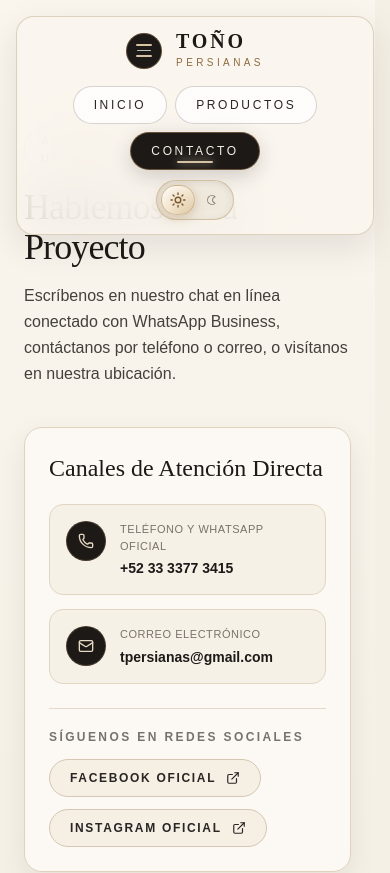
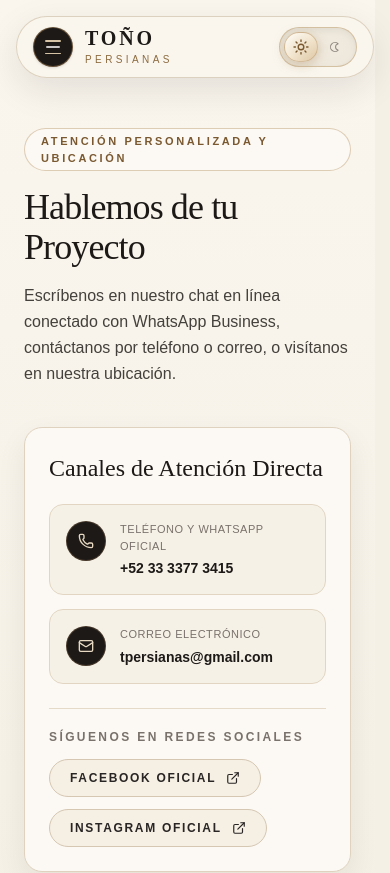
Before and after one commit to Bioanim-Games/TonoPersianas, a React (Vite) app in the folder ui/: page /contacto in a window 390 px wide. Shown: the top 873 px of the page. Built offline with nearby package versions, Linux system fonts and the light colour scheme.

Commit message:
Mobile styles working

```diff
--- /dev/null
+++ b/ui/src/components/layout/MobileMenuDropdown.tsx
@@ -0,0 +1,121 @@
+import { cn } from 'cn'
+import { ArrowUpRight } from 'lucide-react'
+import { NavLink } from 'react-router'
+import { useTranslation } from '@/i18n'
+import { NAV_ITEMS } from '@/types/navigation'
+
+export interface MobileMenuDropdownProps {
+  isOpen: boolean
+  onClose: () => void
+}
+
+export function MobileMenuDropdown({
+  isOpen,
+  onClose,
+}: MobileMenuDropdownProps) {
+  const { t } = useTranslation()
+
+  return (
+    <div
+      id="mobile-navigation-menu"
+      aria-hidden={!isOpen}
+      className={cn(
+        'mx-auto grid max-w-7xl transition-all duration-300 ease-[cubic-bezier(0.22,1,0.36,1)] md:hidden',
+        isOpen
+          ? 'mt-2.5 grid-rows-[1fr] translate-y-0 opacity-100'
+          : 'pointer-events-none mt-0 grid-rows-[0fr] -translate-y-2 opacity-0',
+      )}
+    >
+      <div className="overflow-hidden">
+        <div
+          className={cn(
+            'rounded-3xl border p-4 backdrop-blur-2xl transition-colors duration-300',
+            'border-[#D5C7B2]/90 bg-[#FAF6EE]/95 shadow-[0_24px_48px_rgba(28,24,21,0.16)]',
+            'dark:border-[#D6C3A5]/25 dark:bg-[#1C1815]/95 dark:shadow-[0_24px_50px_rgba(0,0,0,0.68)]',
+          )}
+        >
+          {/* Architectural Section Eyebrow */}
+          <div className="mb-2.5 flex items-center justify-between px-3 pt-1">
+            <span className="text-[10px] font-semibold tracking-[0.28em] text-[#8C6A3E] uppercase dark:text-[#D6C3A5]/80">
+              {t.mobileMenu.sectionTitle}
+            </span>
+            <span
+              aria-hidden="true"
+              className="h-px flex-1 ml-3 bg-gradient-to-r from-[#D5C7B2]/80 to-transparent dark:from-[#D6C3A5]/25"
+            />
+          </div>
+
+          {/* Collapsible Navigation Links */}
+          <nav aria-label={t.mobileMenu.sectionTitle} className="flex flex-col gap-2">
+            {NAV_ITEMS.map((item, idx) => {
+              const stepNumber = `0${idx + 1}`
+              return (
+                <NavLink
+                  key={item.id}
+                  to={item.path}
+                  end={item.path === '/'}
+                  tabIndex={isOpen ? 0 : -1}
+                  onClick={onClose}
+                  className={({ isActive }) =>
+                    cn(
+                      'group relative flex items-center justify-between rounded-2xl border px-4 py-3.5 transition-all duration-200 select-none',
+                      isActive
+                        ? 'border-[#9E7B4F]/65 bg-stone-900 text-[#F6EFE4] shadow-[0_10px_24px_rgba(28,24,21,0.18)] dark:border-[#D6C3A5]/55 dark:bg-stone-900/90 dark:text-stone-50 dark:shadow-[0_10px_28px_rgba(0,0,0,0.45)]'
+                        : 'border-[#E2D6C3]/80 bg-[#FCF9F4]/85 text-stone-800 hover:border-[#9E7B4F]/60 hover:bg-white hover:text-stone-950 dark:border-stone-800/80 dark:bg-[#25201C]/75 dark:text-stone-200 dark:hover:border-[#D6C3A5]/40 dark:hover:bg-stone-900/75 dark:hover:text-stone-50',
+                    )
+                  }
+                >
+                  {({ isActive }) => (
+                    <>
+                      <span className="flex items-center gap-3.5">
+                        <span
+                          className={cn(
+                            'font-mono text-[11px] tracking-widest transition-colors',
+                            isActive
+                              ? 'text-[#D6C3A5]'
+                              : 'text-[#8C6A3E] dark:text-[#D6C3A5]/70',
+                          )}
+                        >
+                          {stepNumber}
+                        </span>
+                        <span className="text-xs font-semibold tracking-[0.22em] uppercase">
+                          {t.nav[item.id]}
+                        </span>
+                      </span>
+
+                      <span className="flex items-center gap-2.5">
+                        {isActive && (
+                          <span
+                            aria-hidden="true"
+                            className="h-1.5 w-1.5 rounded-full bg-[#D6C3A5] shadow-[0_0_8px_#D6C3A5]"
+                          />
+                        )}
+                        <ArrowUpRight
+                          aria-hidden="true"
+                          className={cn(
+                            'size-4 transition-transform duration-200 group-hover:translate-x-0.5 group-hover:-translate-y-0.5',
+                            isActive
+                              ? 'text-[#D6C3A5]'
+                              : 'text-stone-400 group-hover:text-[#8C6A3E] dark:text-stone-500 dark:group-hover:text-[#D6C3A5]',
+                          )}
+                        />
+                      </span>
+                    </>
+                  )}
+                </NavLink>
+              )
+            })}
+          </nav>
+
+          {/* Subtle Editorial Tagline Footer */}
+          <div className="mt-3.5 flex items-center justify-between border-t border-[#E2D6C3]/80 px-3 pt-3 text-[11px] text-stone-600 dark:border-stone-800/80 dark:text-stone-400">
+            <span className="font-heading italic">{t.brand.tagline}</span>
+            <span className="font-mono text-[10px] tracking-[0.2em] text-[#8C6A3E] uppercase dark:text-[#D6C3A5]">
+              {t.brand.name}
+            </span>
+          </div>
+        </div>
+      </div>
+    </div>
+  )
+}
--- a/ui/src/components/layout/Navbar.tsx
+++ b/ui/src/components/layout/Navbar.tsx
@@ -1,5 +1,7 @@
 import { cn } from 'cn'
-import { Link } from 'react-router'
+import { useEffect, useRef, useState } from 'react'
+import { Link, useLocation } from 'react-router'
+import { MobileMenuDropdown } from '@/components/layout/MobileMenuDropdown'
 import { NavButton } from '@/components/layout/NavButton'
 import { ThemeToggle } from '@/components/layout/ThemeToggle'
 import { useTranslation } from '@/i18n'
@@ -7,47 +9,120 @@ import { NAV_ITEMS } from '@/types/navigation'
 
 export function Navbar() {
   const { t } = useTranslation()
+  const location = useLocation()
+  const [isMobileMenuOpen, setIsMobileMenuOpen] = useState(false)
+  const headerRef = useRef<HTMLElement | null>(null)
+
+  useEffect(() => {
+    setIsMobileMenuOpen(false)
+  }, [location.pathname])
+
+  useEffect(() => {
+    if (!isMobileMenuOpen) return
+
+    function handleKeyDown(event: KeyboardEvent) {
+      if (event.key === 'Escape') {
+        setIsMobileMenuOpen(false)
+      }
+    }
+
+    function handlePointerDown(event: PointerEvent) {
+      if (
+        headerRef.current &&
+        event.target instanceof Node &&
+        !headerRef.current.contains(event.target)
+      ) {
+        setIsMobileMenuOpen(false)
+      }
+    }
+
+    window.addEventListener('keydown', handleKeyDown)
+    window.addEventListener('pointerdown', handlePointerDown)
+    return () => {
+      window.removeEventListener('keydown', handleKeyDown)
+      window.removeEventListener('pointerdown', handlePointerDown)
+    }
+  }, [isMobileMenuOpen])
 
   return (
-    <header className="fixed inset-x-0 top-0 z-50 px-4 pt-4 sm:px-8 sm:pt-6">
+    <header
+      ref={headerRef}
+      className="fixed inset-x-0 top-0 z-50 px-4 pt-4 sm:px-8 sm:pt-6"
+    >
       <div
         className={cn(
-          'mx-auto flex max-w-7xl flex-col items-center justify-between gap-4 rounded-2xl border px-5 py-3.5 backdrop-blur-xl transition-colors duration-300 sm:flex-row sm:rounded-full sm:px-8 sm:py-3',
-          'border-[#D5C7B2]/80 bg-[#FAF6EE]/80 shadow-[0_12px_36px_rgba(28,24,21,0.1)]',
+          'mx-auto flex max-w-7xl items-center justify-between gap-3 rounded-full border px-4 py-2.5 backdrop-blur-xl transition-colors duration-300 sm:px-8 sm:py-3',
+          'border-[#D5C7B2]/80 bg-[#FAF6EE]/85 shadow-[0_12px_36px_rgba(28,24,21,0.1)]',
           'dark:border-stone-200/15 dark:bg-stone-950/60 dark:shadow-[0_12px_40px_rgba(0,0,0,0.4)]',
         )}
       >
-        {/* Brand Identity */}
-        <Link
-          to="/"
-          aria-label={t.brand.name}
-          className="group flex items-center gap-3.5 text-left focus-visible:outline-none"
-        >
-          {/* Architectural Blind Slats Emblem */}
-          <span
-            aria-hidden="true"
-            className="flex h-9 w-9 flex-col items-center justify-center gap-1 rounded-full border border-[#9E7B4F]/45 bg-stone-900 p-2 transition-transform duration-300 group-hover:scale-105 dark:border-[#D6C3A5]/45 dark:bg-stone-900/80"
+        {/* Left Side: Mobile 3-Slat Menu Button (Mobile Only) + Brand Identity */}
+        <div className="flex items-center gap-3">
+          {/* Interactive Architectural Blind Slats Menu Button — Mobile Only */}
+          <button
+            type="button"
+            aria-expanded={isMobileMenuOpen}
+            aria-controls="mobile-navigation-menu"
+            aria-label={
+              isMobileMenuOpen
+                ? t.mobileMenu.closeAriaLabel
+                : t.mobileMenu.openAriaLabel
+            }
+            onClick={() => setIsMobileMenuOpen((prev) => !prev)}
+            className={cn(
+              'group relative flex h-10 w-10 shrink-0 cursor-pointer items-center justify-center rounded-full border transition-all duration-300 md:hidden',
+              'border-[#9E7B4F]/55 bg-stone-900 shadow-sm hover:border-[#D6C3A5] focus-visible:ring-2 focus-visible:ring-[#D6C3A5] focus-visible:outline-none',
+              'dark:border-[#D6C3A5]/50 dark:bg-stone-900/85 dark:hover:border-[#D6C3A5]',
+              isMobileMenuOpen &&
+                'border-[#D6C3A5] ring-2 ring-[#D6C3A5]/35 dark:border-[#D6C3A5]',
+            )}
           >
-            <span className="h-[1.5px] w-4 rounded-full bg-[#D6C3A5]" />
-            <span className="h-[1.5px] w-3.5 rounded-full bg-stone-200/80" />
-            <span className="h-[1.5px] w-4 rounded-full bg-[#D6C3A5]" />
-          </span>
+            <span className="relative flex h-3.5 w-4 flex-col items-center justify-between">
+              <span
+                aria-hidden="true"
+                className={cn(
+                  'h-[1.5px] w-4 rounded-full bg-[#D6C3A5] transition-all duration-300 ease-out',
+                  isMobileMenuOpen && 'translate-y-[6px] rotate-45',
+                )}
+              />
+              <span
+                aria-hidden="true"
+                className={cn(
+                  'h-[1.5px] w-3.5 rounded-full bg-stone-200/85 transition-all duration-200 ease-out',
+                  isMobileMenuOpen && 'scale-x-0 opacity-0',
+                )}
+              />
+              <span
+                aria-hidden="true"
+                className={cn(
+                  'h-[1.5px] w-4 rounded-full bg-[#D6C3A5] transition-all duration-300 ease-out',
+                  isMobileMenuOpen && '-translate-y-[6.5px] -rotate-45',
+                )}
+              />
+            </span>
+          </button>
 
-          <span className="flex flex-col">
-            <span className="font-heading text-xl leading-none font-semibold tracking-[0.14em] text-stone-900 sm:text-2xl dark:text-stone-50">
+          {/* Brand Typography Link (Clean on Desktop without left button) */}
+          <Link
+            to="/"
+            aria-label={t.brand.name}
+            onClick={() => setIsMobileMenuOpen(false)}
+            className="group flex flex-col text-left focus-visible:outline-none"
+          >
+            <span className="font-heading text-xl leading-none font-semibold tracking-[0.14em] text-stone-900 transition-colors group-hover:text-[#7A5930] sm:text-2xl dark:text-stone-50 dark:group-hover:text-[#E8DAC2]">
               {t.brand.monogram}
             </span>
             <span className="mt-1 text-[10px] font-medium tracking-[0.34em] text-[#8C6A3E] uppercase dark:text-[#D6C3A5]">
               {t.brand.category}
             </span>
-          </span>
-        </Link>
+          </Link>
+        </div>
 
-        {/* Navigation Pills + Luxury Sun/Moon Theme Toggle */}
-        <div className="flex flex-wrap items-center justify-center gap-2.5 sm:gap-3.5">
+        {/* Right Side: Desktop Navigation Pills (Desktop Only) + Luxury Sun/Moon Theme Toggle */}
+        <div className="flex items-center gap-2.5 sm:gap-3.5">
           <nav
             aria-label={t.brand.name}
-            className="flex flex-wrap items-center justify-center gap-2 sm:gap-3"
+            className="hidden items-center gap-2.5 md:flex lg:gap-3"
           >
             {NAV_ITEMS.map((item) => (
               <NavButton
@@ -61,12 +136,18 @@ export function Navbar() {
 
           <span
             aria-hidden="true"
-            className="hidden h-6 w-px bg-stone-300/80 sm:block dark:bg-stone-700/80"
+            className="hidden h-6 w-px bg-stone-300/80 md:block dark:bg-stone-700/80"
           />
 
           <ThemeToggle />
         </div>
       </div>
+
+      {/* Collapsible Architectural Mobile Menu Dropdown */}
+      <MobileMenuDropdown
+        isOpen={isMobileMenuOpen}
+        onClose={() => setIsMobileMenuOpen(false)}
+      />
     </header>
   )
 }
--- a/ui/src/i18n/locales/es.ts
+++ b/ui/src/i18n/locales/es.ts
@@ -11,6 +11,11 @@ export const es: TranslationDictionary = {
     home: 'Inicio',
     products: 'Productos',
     contact: 'Contacto',
+  },
+  mobileMenu: {
+    openAriaLabel: 'Abrir menú de navegación',
+    closeAriaLabel: 'Cerrar menú de navegación',
+    sectionTitle: 'Navegación Principal',
   },
   theme: {
     lightModeLabel: 'Luz de Día',
--- a/ui/src/i18n/types.ts
+++ b/ui/src/i18n/types.ts
@@ -17,6 +17,11 @@ export interface TranslationDictionary {
     tagline: string
   }
   nav: Record<NavRouteId, string>
+  mobileMenu: {
+    openAriaLabel: string
+    closeAriaLabel: string
+    sectionTitle: string
+  }
   theme: {
     lightModeLabel: string
     darkModeLabel: string
```
Also changed, not shown: 1 other file (tests, documents, lock files or other folders).
